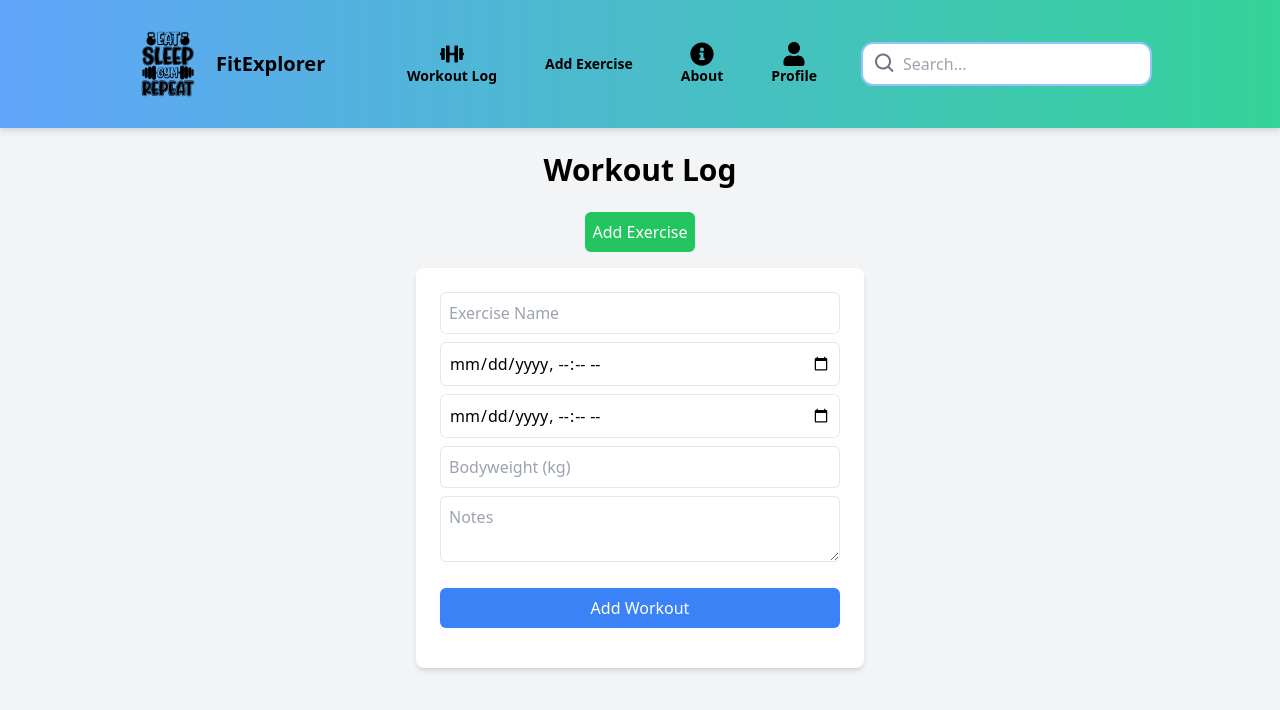
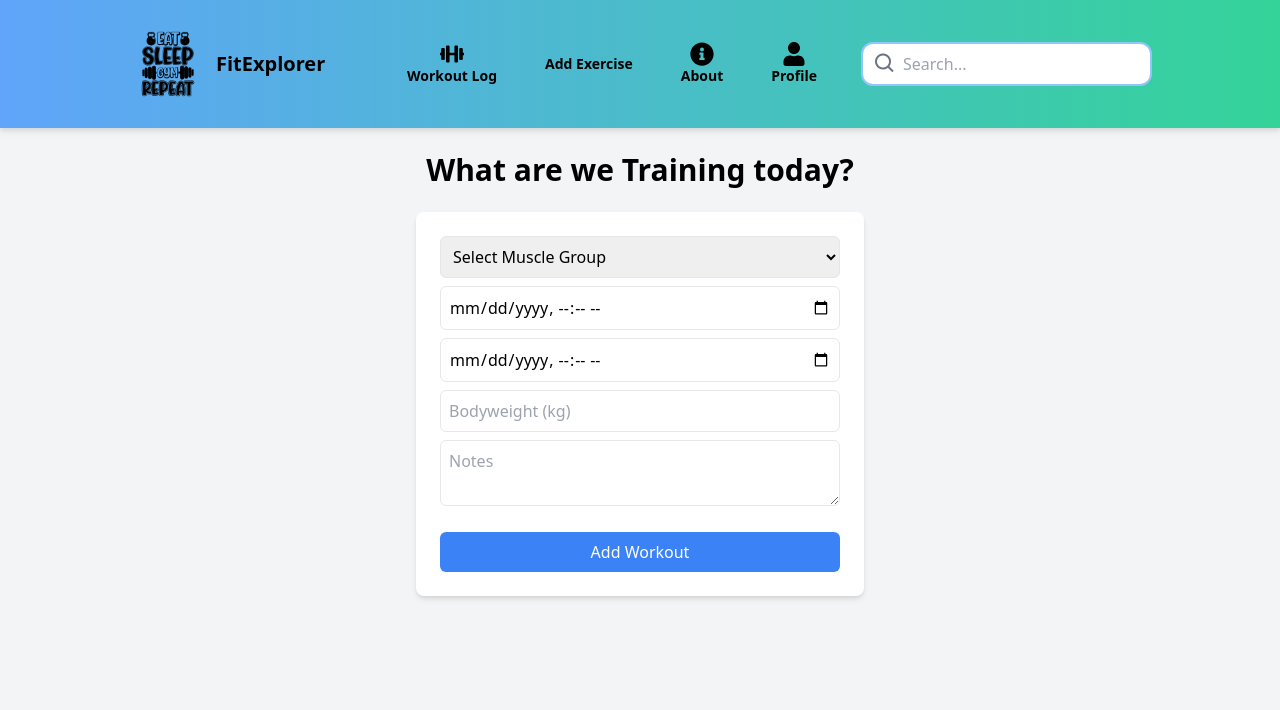
Before and after one commit to Chia213/FitExplorer, a React (Vite) app: page /workout-log in a window 1280 px wide. Shown: the top 710 px of the page. Built offline with nearby package versions, Linux system fonts and the light colour scheme.

Commit message:
Update Workout.jsx

```diff
--- a/src/pages/WorkoutLog.jsx
+++ b/src/pages/WorkoutLog.jsx
@@ -1,26 +1,51 @@
 import { useState } from "react";
-import { Link } from "react-router-dom";
+
+const muscleGroups = {
+  Back: ["Pull-ups", "Deadlifts", "Bent-over Rows"],
+  Chest: ["Bench Press", "Push-ups", "Chest Fly"],
+  Legs: ["Squats", "Lunges", "Leg Press"],
+  Shoulders: ["Shoulder Press", "Lateral Raises", "Face Pulls"],
+  Biceps: ["Bicep Curls", "Hammer Curls", "Concentration Curls"],
+  Triceps: ["Dips", "Tricep Extensions", "Close-Grip Bench Press"],
+};
 
 function WorkoutLog() {
   const [workouts, setWorkouts] = useState([]);
-  const [exercise, setExercise] = useState("");
+  const [selectedMuscleGroup, setSelectedMuscleGroup] = useState("");
+  const [selectedExercises, setSelectedExercises] = useState([]);
   const [startTime, setStartTime] = useState("");
   const [endTime, setEndTime] = useState("");
   const [bodyweight, setBodyweight] = useState("");
   const [notes, setNotes] = useState("");
 
+  const handleExerciseSelection = (exercise) => {
+    setSelectedExercises((prevExercises) =>
+      prevExercises.includes(exercise)
+        ? prevExercises.filter((ex) => ex !== exercise)
+        : [...prevExercises, exercise]
+    );
+  };
+
   const addWorkout = (e) => {
     e.preventDefault();
-    if (exercise.trim() && startTime && endTime && bodyweight.trim()) {
+    if (
+      selectedMuscleGroup &&
+      selectedExercises.length > 0 &&
+      startTime &&
+      endTime &&
+      bodyweight.trim()
+    ) {
       const newWorkout = {
-        exercise,
+        muscleGroup: selectedMuscleGroup,
+        exercises: selectedExercises,
         startTime: new Date(startTime).toLocaleString(),
         endTime: new Date(endTime).toLocaleString(),
         bodyweight,
         notes,
       };
       setWorkouts([...workouts, newWorkout]);
-      setExercise("");
+      setSelectedMuscleGroup("");
+      setSelectedExercises([]);
       setStartTime("");
       setEndTime("");
       setBodyweight("");
@@ -30,23 +55,41 @@ function WorkoutLog() {
 
   return (
     <div className="min-h-screen flex flex-col items-center p-6 bg-gray-100">
-      <h1 className="text-3xl font-bold mb-6">Workout Log</h1>
-      <Link
-        to="/add-exercise"
-        className="bg-green-500 text-white p-2 rounded-md hover:bg-green-700 mb-4"
-      >
-        Add Exercise
-      </Link>
+      <h1 className="text-3xl font-bold mb-6">What are we Training today?</h1>
       <div className="w-full max-w-md bg-white p-6 rounded-lg shadow-md">
         <form onSubmit={addWorkout}>
-          <input
-            type="text"
-            value={exercise}
-            onChange={(e) => setExercise(e.target.value)}
-            placeholder="Exercise Name"
+          <select
+            value={selectedMuscleGroup}
+            onChange={(e) => setSelectedMuscleGroup(e.target.value)}
             className="w-full p-2 border rounded-md mb-2"
             required
+          >
+            <option value="" disabled>
+              Select Muscle Group
+            </option>
+            {Object.keys(muscleGroups).map((muscle) => (
+              <option key={muscle} value={muscle}>
+                {muscle}
+              </option>
+            ))}
+          </select>
+
+          {selectedMuscleGroup && (
+            <div className="mb-2">
+              <p className="font-semibold">Select Exercises:</p>
+              {muscleGroups[selectedMuscleGroup].map((exercise) => (
+                <div key={exercise} className="flex items-center gap-2">
+                  <input
+                    type="checkbox"
+                    checked={selectedExercises.includes(exercise)}
+                    onChange={() => handleExerciseSelection(exercise)}
                   />
+                  <label>{exercise}</label>
+                </div>
+              ))}
+            </div>
+          )}
+
           <input
             type="datetime-local"
             value={startTime}
@@ -82,10 +125,12 @@ function WorkoutLog() {
             Add Workout
           </button>
         </form>
-        <ul className="mt-4">
+      </div>
+      <ul className="mt-4 w-full max-w-md">
         {workouts.map((workout, index) => (
           <li key={index} className="p-2 border-b">
-              <strong>Exercise:</strong> {workout.exercise} <br />
+            <strong>Muscle Group:</strong> {workout.muscleGroup} <br />
+            <strong>Exercises:</strong> {workout.exercises.join(", ")} <br />
             <strong>Start Time:</strong> {workout.startTime} <br />
             <strong>End Time:</strong> {workout.endTime} <br />
             <strong>Bodyweight:</strong> {workout.bodyweight} kg <br />
@@ -94,7 +139,6 @@ function WorkoutLog() {
         ))}
       </ul>
     </div>
-    </div>
   );
 }
 
```
Lines whose indentation alone changed are shown as unchanged.
